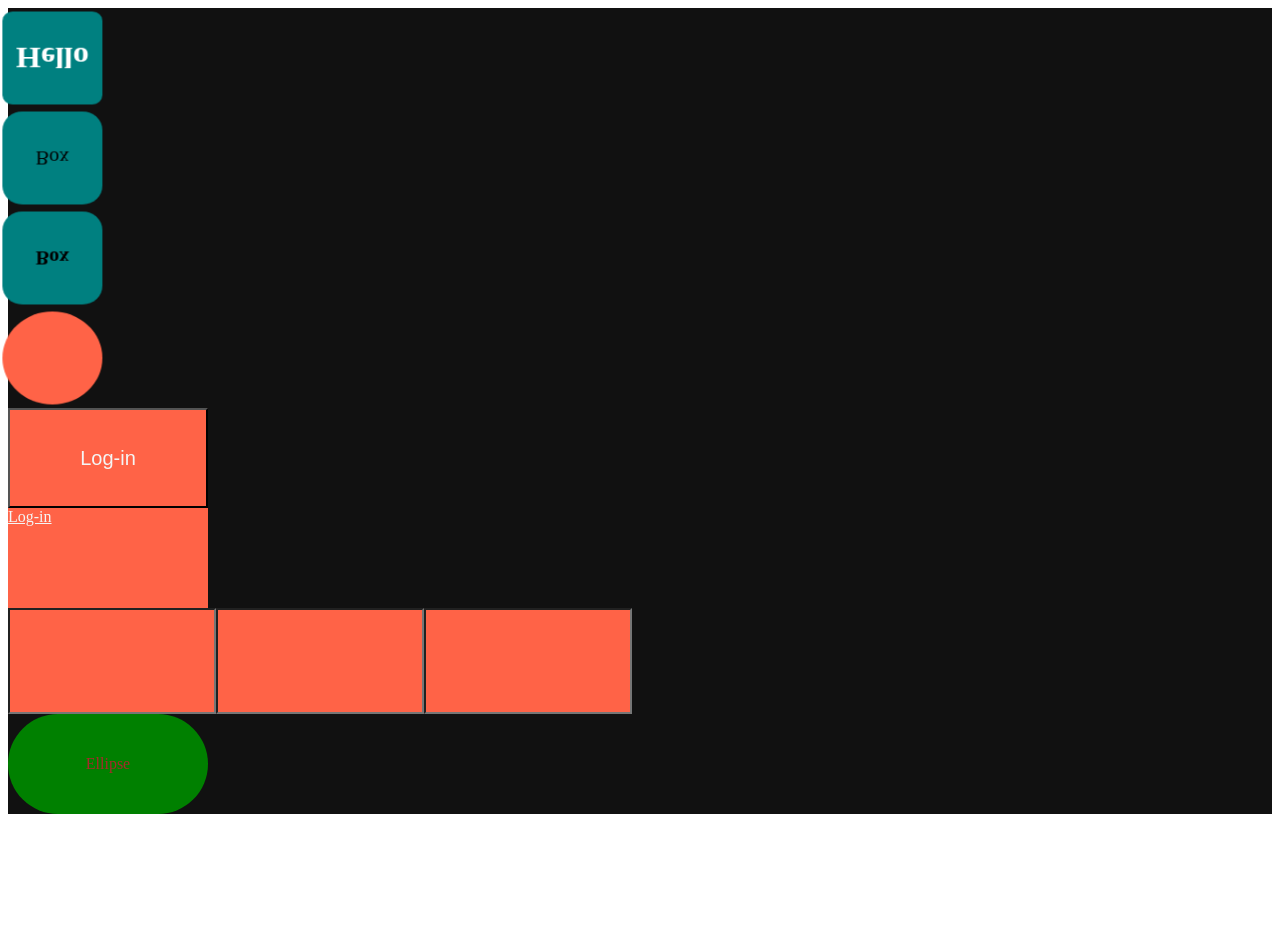
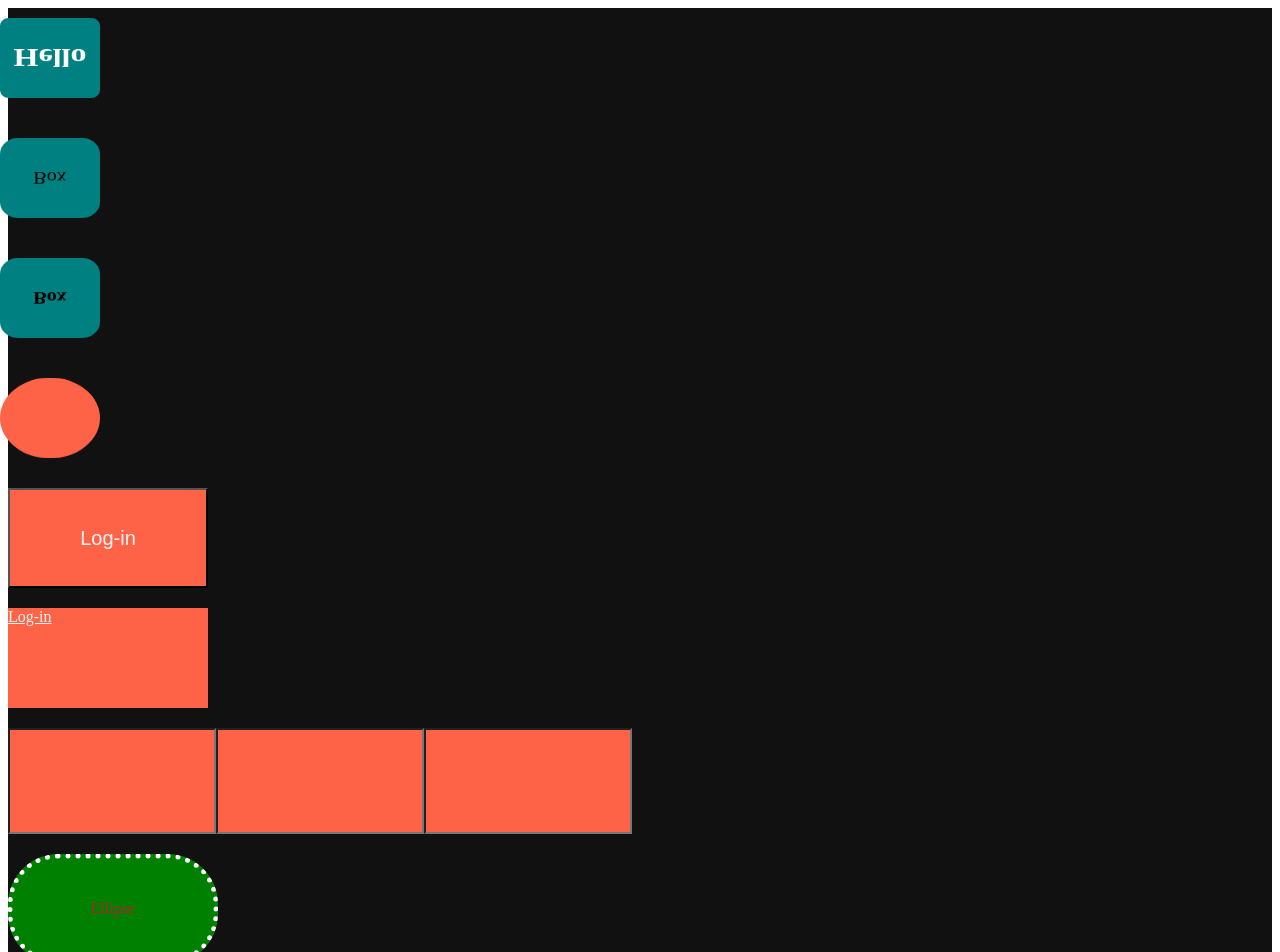
Before and after one commit to karpei-taemukan/advanced-react-class, a React (Create React App) app: page / in a window 1280 px wide. Shown: the top 952 px of the page. Before the commit the page ends 822 px from the top, so only its background shows below. Built offline with nearby package versions, Linux system fonts and the light colour scheme.

Commit message:
optional props

```diff
--- a/src/App.tsx
+++ b/src/App.tsx
@@ -5,7 +5,7 @@ const First = styled.div`
 display: flex;
 flex-direction:column;
 background-color: ${(props) => props.theme.backgroundColor};
-
+gap:20px;
 `;
 
 const rotateBox = keyframes`
@@ -91,7 +91,8 @@ function App() {
    <Input />
    <Input />
    </div>
-   <Ellipse txtColor="brown" />
+   <Ellipse borderColor="white" txtColor="brown" />
+   <Ellipse txtColor="black" text="?????" />
    </First>
   );
 }
--- a/src/Ellipse.tsx
+++ b/src/Ellipse.tsx
@@ -1,10 +1,17 @@
 import styled from "styled-components";
 
-interface txtProps{
+interface EllipseProps{
     txtColor: string;
+    borderColor?: string;
+    text?:string;
 }
 
-const Container = styled.div<txtProps>`
+interface ContainerProps{ /*Container의 속성에서 필요할때 작성 */
+    txtColor: string;
+    borderColor: string;
+}
+
+const Container = styled.div<ContainerProps>`
 width: 200px;
 height: 100px;
 background-color:green;
@@ -13,13 +20,14 @@ color: ${props => props.txtColor};
 display: flex;
 justify-content: center;
 align-items: center;
+border: 5px dotted ${props => props.borderColor};
 `;
 
 
 
-function Ellipse({txtColor}:txtProps){ /*(props:txtProps)        txtColor={props.txtColor} */
+function Ellipse({txtColor, borderColor, text="Ellipse"}:EllipseProps){ /*(props:txtProps)        txtColor={props.txtColor} */
 return <div>
-<Container txtColor={txtColor}>Ellipse</Container>
+<Container txtColor={txtColor} borderColor={borderColor ?? "red"}>{text}</Container>
 </div>
 }
 
```
